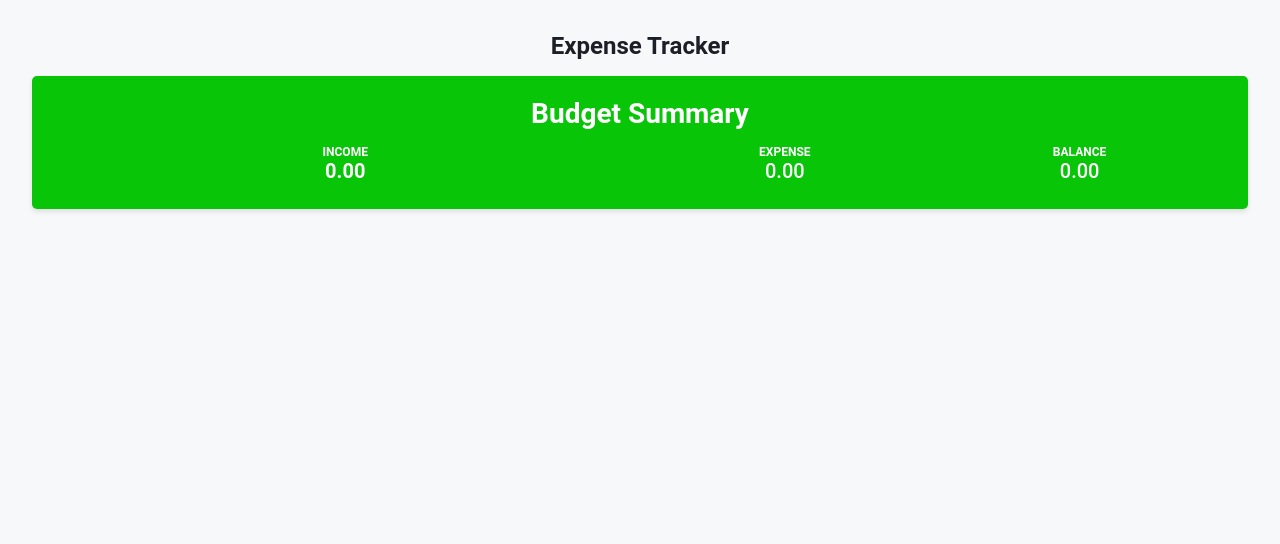
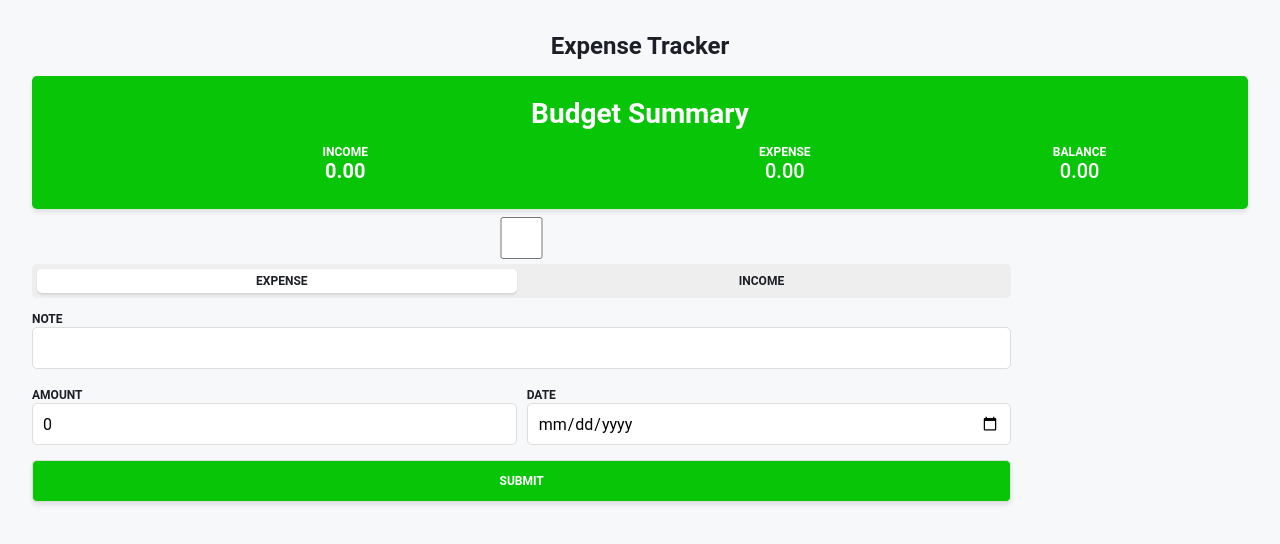
Before and after one commit to Mohammad-Zahran/expense-tracker-reactjs, a React (Create React App) app: page / in a window 1280 px wide. Shown: the top 544 px of the page. Built offline with nearby package versions, Linux system fonts and the light colour scheme.

Commit message:
imported Transaction form to render as a jsx tag

```diff
--- a/src/App.js
+++ b/src/App.js
@@ -2,6 +2,7 @@ import React, { useState, useEffect } from 'react';
 import './App.css';
 import BudgetSummary from './components/BudgetSummary';
 import TransactionForm from './components/TransactionForm';
+import TransactionList from './components/TransactionList';
 
 function App() {
   const [transactions, setTransactions] = useState(JSON.parse(localStorage.getItem("transactions")) || []);
@@ -11,11 +12,22 @@ function App() {
   }, [transactions]);
 
 
+  const addTransaction = (newTransaction) => {
+    setTransactions([newTransaction, ...transactions]);
+  };
+
+  const deleteTransaction = (id) => {
+    setTransactions(transactions.filter(trx => trx.id !== id));
+  };
 
   return (
     <div className="App">
       <h1>Expense Tracker</h1>
       <BudgetSummary transactions={transactions} />
+      <div className="content-wrapper">
+        <TransactionForm addTransaction={addTransaction} />
+
+      </div>
     </div>
 
   )
--- a/src/components/TransactionList.js
+++ b/src/components/TransactionList.js
@@ -6,6 +6,7 @@ const TransactionList = ({transactions, deleteTransaction}) => {
           {transactions.length === 0 ? (
             <div id="status">No transactions.</div>
           ) : (
+            // I used the map function to iterate over each transaction object in the transactions array.
             transactions.map(({ id, name, amount, date, type }) => (
               <li key={id}>
                 <div className="name">
@@ -25,4 +26,6 @@ const TransactionList = ({transactions, deleteTransaction}) => {
       );
     };
 
+    // In general I am mapping through all transactions and having a deleteTransaction to delete the transaction by id
+
 export default TransactionList
```
